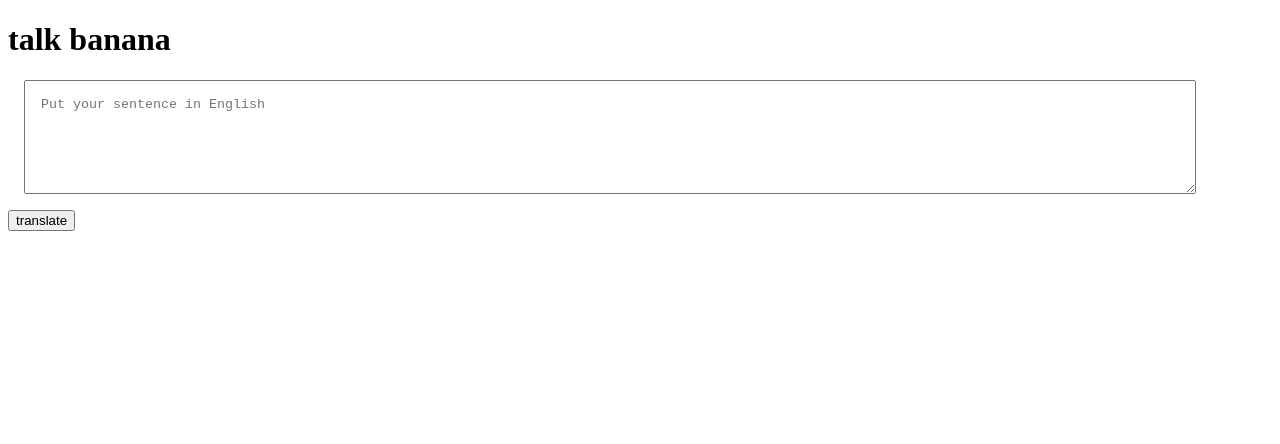
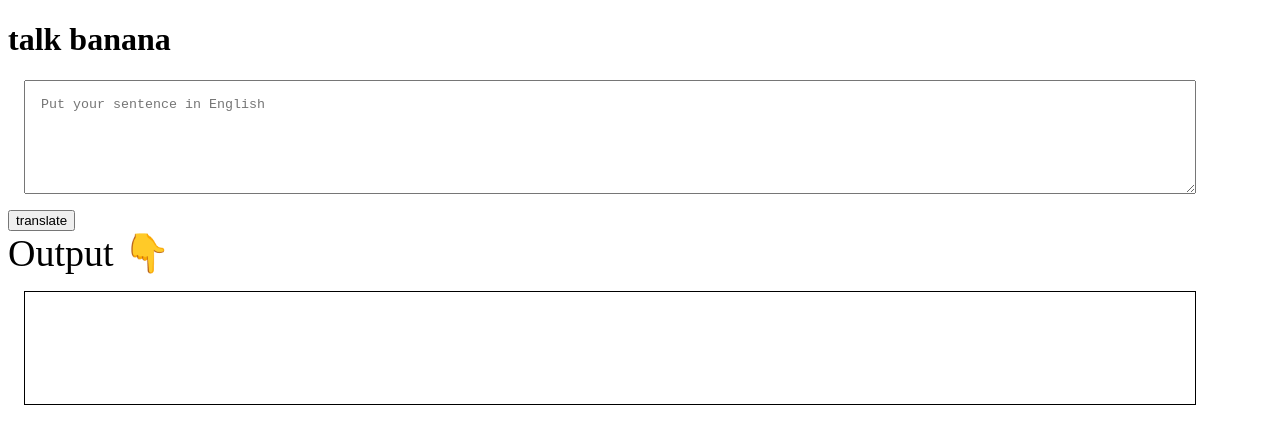
Before and after one commit to ayusshhh0/Translator, a plain HTML site: page index.html in a window 1280 px wide. Drawn offline with Linux system fonts and the light colour scheme.

Commit message:
input output processing done

```diff
--- a/app.js
+++ b/app.js
@@ -1,9 +1,12 @@
 var btnTranslate = document.querySelector("#btn-translate");
 var textInput = document.querySelector("#text-Input");
+var outputDiv = document.querySelector("#output");
+
+console.log(outputDiv)
+
+
+function clickHandler(){
+    outputDiv.innerText = "translated";
+}
 
 btnTranslate.addEventListener("click", clickHandler)
-
-function clickHandler(){
-    console.log("Clicked")
-    console.log("input", textInput.value);
-}
--- a/index.html
+++ b/index.html
@@ -12,6 +12,15 @@
             margin: 1rem;
             padding: 1rem;
         }
+
+        #output{
+            border: 0.5px solid black;
+            height: 10vh;
+            width: 90%;
+            display: block;
+            margin: 1rem;
+            padding: 1rem;
+        }
     </style>
 </head>
 <body>
@@ -19,6 +28,9 @@
     <textarea id="text-Input"
     placeholder="Put your sentence in English"></textarea>
     <button id="btn-translate">translate</button>
+
+    <div style="font-size: 38px;"> Output 👇 </div>
+    <div id="output"></div>
     <script src="app.js" type="text/javascript"></script>
 </body>
 </html>
```
